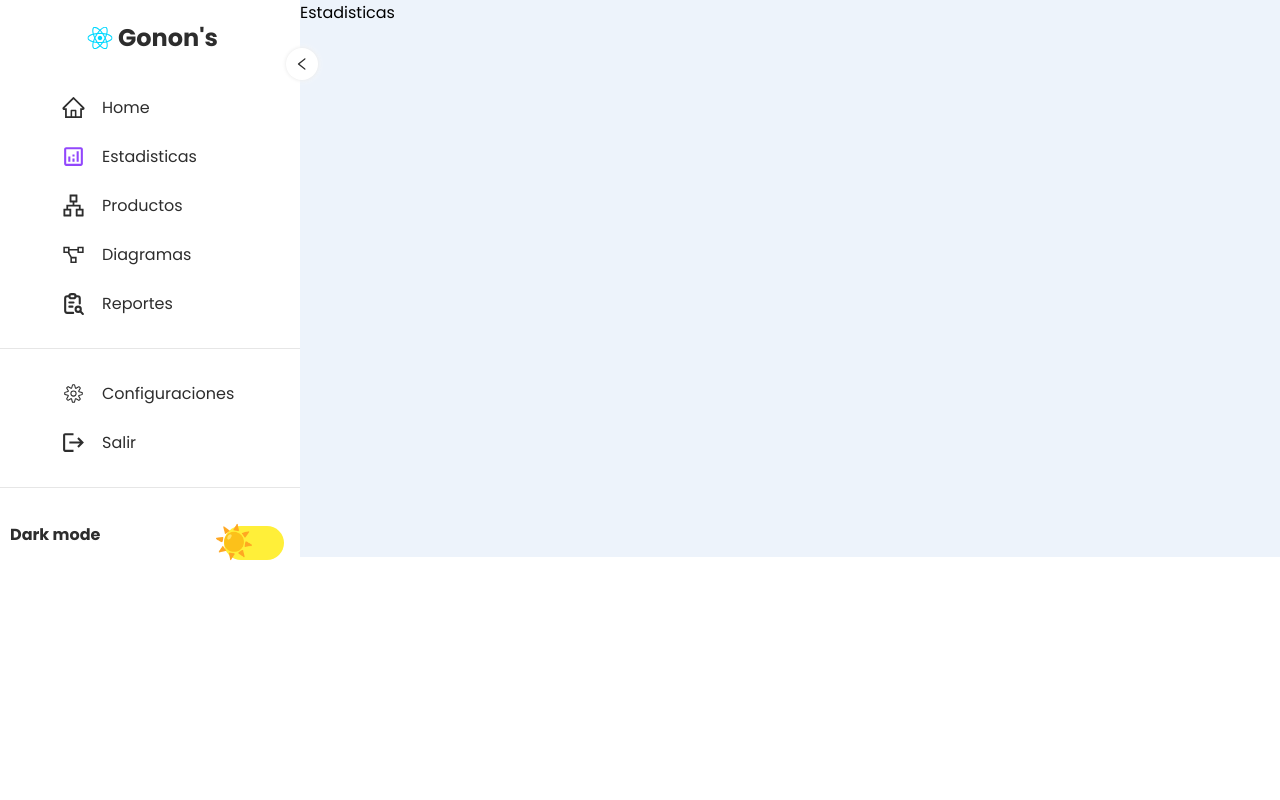
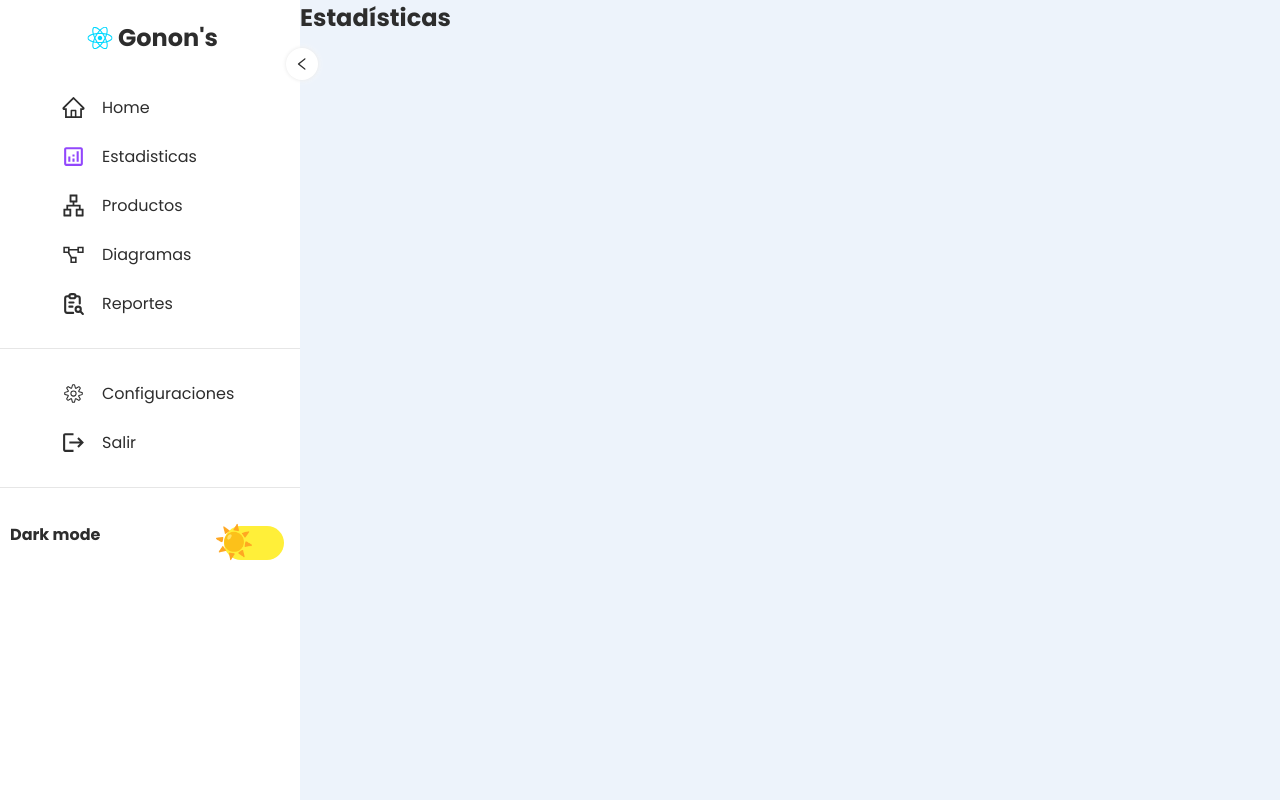
Before and after one commit to Juan-Gonon/Sidebar, a React (Vite) app: page /estadisticas in a window 1280 px wide. Built offline with nearby package versions, Linux system fonts and the light colour scheme.

Commit message:
height pages

```diff
--- a/src/App.jsx
+++ b/src/App.jsx
@@ -26,6 +26,7 @@ const Container = styled.main`
     grid-template-columns: 90px auto;
     background: ${({ theme }) => theme.bgtotal};
     transition: grid-template-columns .35s;
+    color: ${({ theme }) => theme.text};
 
     &.active{
       grid-template-columns: 300px auto;
--- a/src/pages/Diagramas.jsx
+++ b/src/pages/Diagramas.jsx
@@ -1,7 +1,14 @@
-import React from 'react'
+import styled from 'styled-components'
 
 export const Diagramas = () => {
   return (
-    <div>Diagramas</div>
+    <Container>
+      <h1>Diagramas</h1>
+    </Container>
   )
 }
+
+const Container = styled.section`
+  min-height: 100vh;
+  height: 100%;
+`
--- a/src/pages/Estadisticas.jsx
+++ b/src/pages/Estadisticas.jsx
@@ -1,7 +1,14 @@
-import React from 'react'
+import styled from 'styled-components'
 
 export const Estadisticas = () => {
   return (
-    <div>Estadisticas</div>
+    <Container>
+      <h1>Estadísticas</h1>
+    </Container>
   )
 }
+
+const Container = styled.section`
+  min-height: 100vh;
+  height: 100%;
+`
--- a/src/pages/Home.jsx
+++ b/src/pages/Home.jsx
@@ -3,8 +3,7 @@ import styled from 'styled-components'
 export const Home = () => {
   return (
     <Container>
-
-      <div>Home</div>
+      <h1>Home</h1>
     </Container>
   )
 }
--- a/src/pages/Productos.jsx
+++ b/src/pages/Productos.jsx
@@ -1,7 +1,14 @@
-import React from 'react'
+import styled from 'styled-components'
 
 export const Productos = () => {
   return (
-    <div>Productos</div>
+    <Container>
+      <h1>Productos</h1>
+    </Container>
   )
 }
+
+const Container = styled.section`
+  min-height: 100vh;
+  height: 100%;
+`
--- a/src/pages/Reportes.jsx
+++ b/src/pages/Reportes.jsx
@@ -1,7 +1,14 @@
-import React from 'react'
+import styled from 'styled-components'
 
 export const Reportes = () => {
   return (
-    <div>Reportes</div>
+    <Container>
+      <h1>Reportes</h1>
+    </Container>
   )
 }
+
+const Container = styled.section`
+  min-height: 100vh;
+  height: 100%;
+`
```
